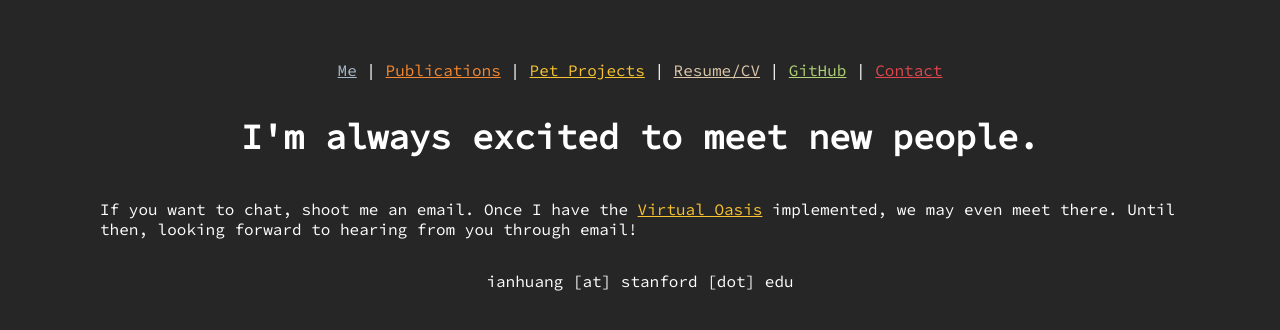
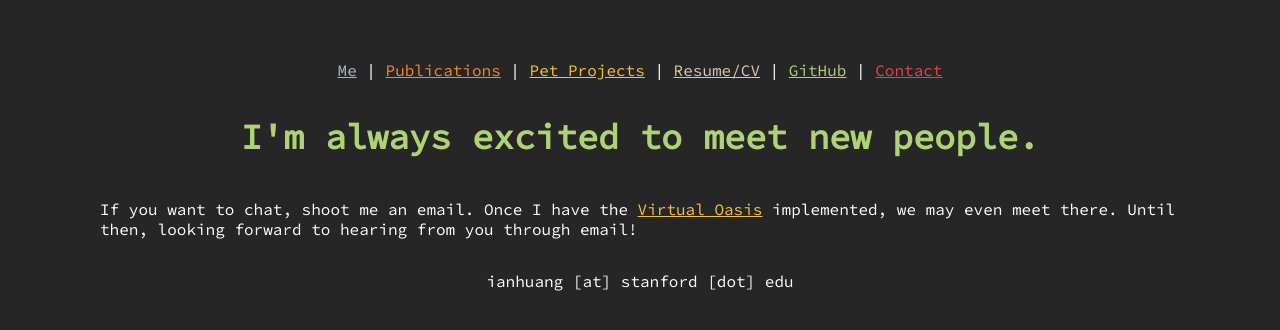
Before and after one commit to ianhuang0630/ianhuang0630.github.io, a plain HTML site: page contact.html in a window 1280 px wide. Drawn offline with Linux system fonts and the light colour scheme; a web font is replaced by a local one.

Commit message:
adding some color

```diff
--- a/contact.html
+++ b/contact.html
@@ -21,7 +21,7 @@
         </div>
 
         <div class=centerhead>
-            <h1 id="header1"> I'm always excited to meet new people. </h1>
+            <h1 id="header1" class="tab4"> I'm always excited to meet new people. </h1>
 
             <div class="contactinfo">
 
```
